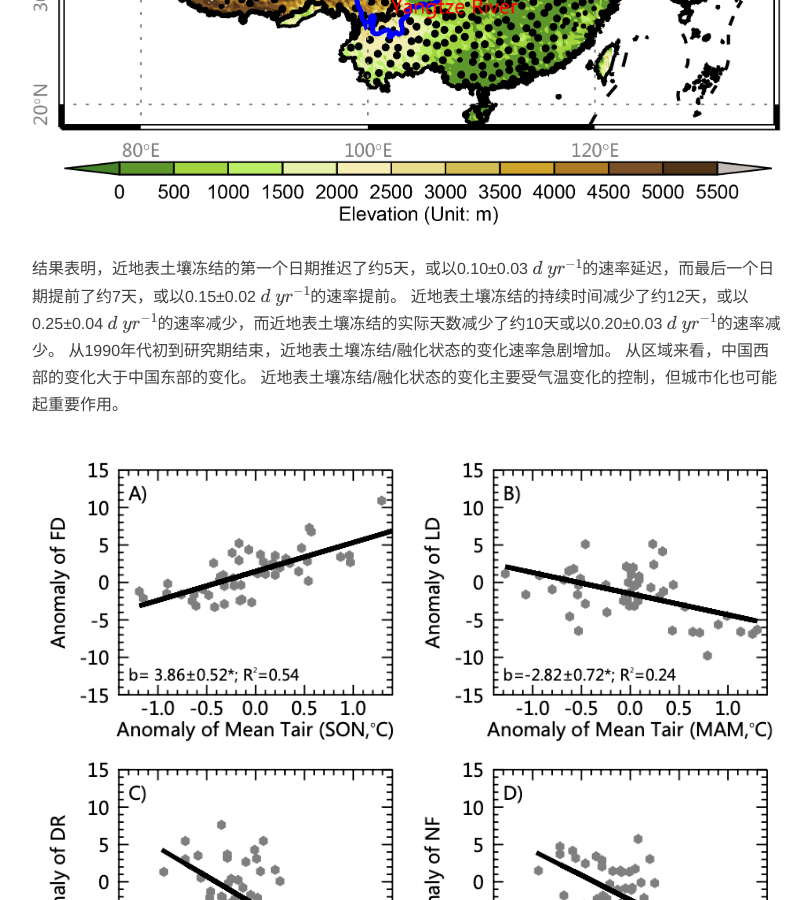
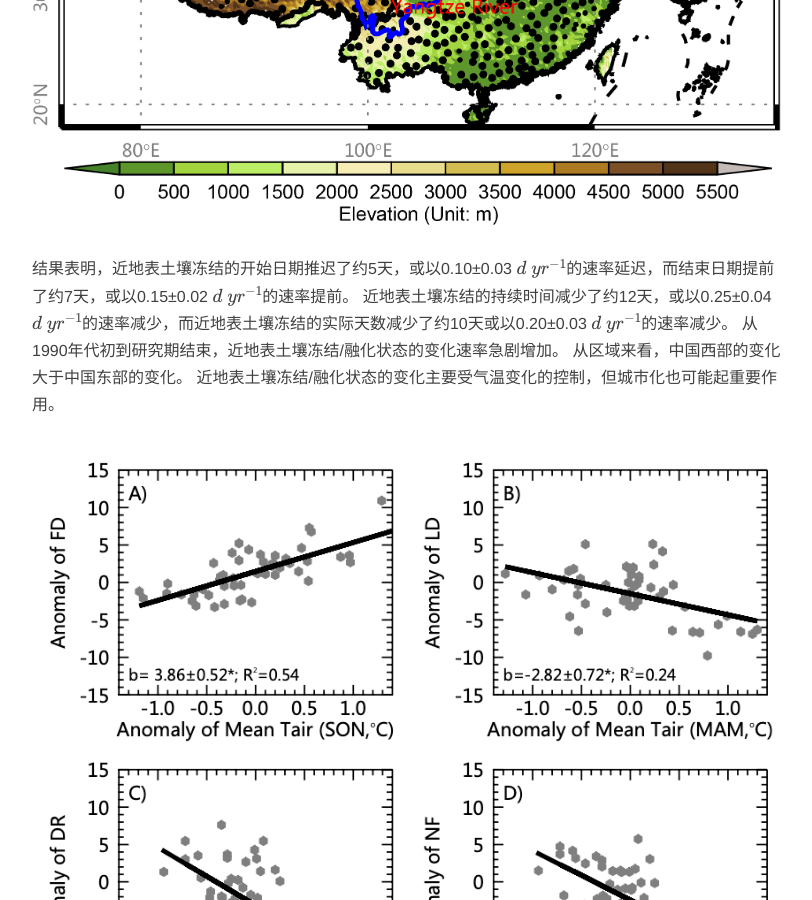
Before and after one commit to CryoECNU/cryoecnu.github.io, a Jekyll site: the page built from _posts/2021-02-13-Freeze_Thaw_Changes_China.md, in a window 1280 px wide and 900 px high, scrolled down 1142 px. Shown: the whole window, without its empty margins (233-1045 px from the left). Built offline with Jekyll 4.4.1, drawn with Linux system fonts in a browser that asks for light colours; nearby versions of some CDN libraries; formulas are drawn with MathJax 3; comment, search, counter and statistics services are not loaded.

Commit message:
Update 2021-02-13-Freeze_Thaw_Changes_China.md

```diff
--- a/_posts/2021-02-13-Freeze_Thaw_Changes_China.md
+++ b/_posts/2021-02-13-Freeze_Thaw_Changes_China.md
@@ -21,7 +21,7 @@ Changes in the timing and duration of the near-surface soil freeze/thaw status f
 <p><img src="/img/WeChatWorkScreenshot_164da453-7ee9-4dfc-af5b-d62a89055f2a.png" align="center"></p>
 </center>
 
-结果表明，近地表土壤冻结的第一个日期推迟了约5天，或以0.10±0.03 $$ d~yr^{-1} $$的速率延迟，而最后一个日期提前了约7天，或以0.15±0.02 $$ d~yr^{-1} $$的速率提前。
+结果表明，近地表土壤冻结的开始日期推迟了约5天，或以0.10±0.03 $$ d~yr^{-1} $$的速率延迟，而结束日期提前了约7天，或以0.15±0.02 $$ d~yr^{-1} $$的速率提前。
 近地表土壤冻结的持续时间减少了约12天，或以0.25±0.04 $$ d~yr^{-1} $$的速率减少，而近地表土壤冻结的实际天数减少了约10天或以0.20±0.03 $$ d~yr^{-1} $$的速率减少。
 从1990年代初到研究期结束，近地表土壤冻结/融化状态的变化速率急剧增加。
 从区域来看，中国西部的变化大于中国东部的变化。
```
